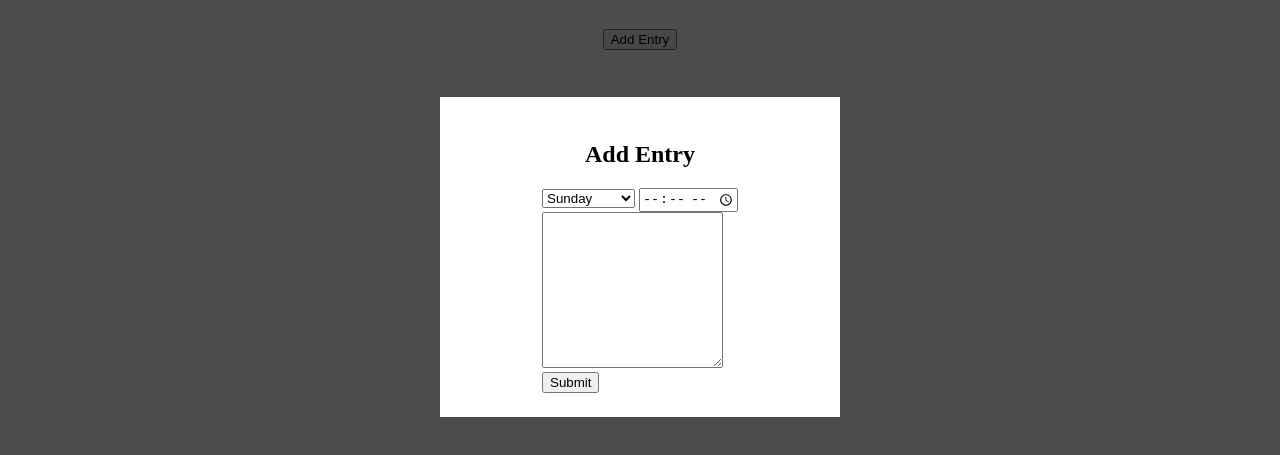
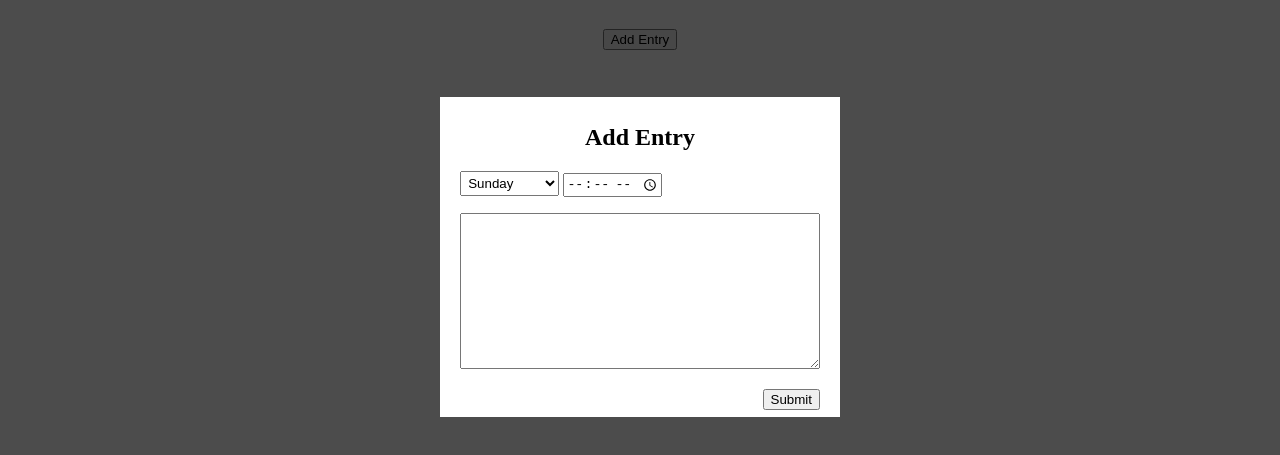
Before and after one commit to krog-kristian/week-planner, a website: page index.html in a window 1280 px wide. Shown: the part 143-598 px from the top of the page. Drawn offline with Linux system fonts and the light colour scheme.

Commit message:
anything

```diff
--- a/index.html
+++ b/index.html
@@ -28,7 +28,7 @@
             <input type="time" id="time" min="08:00" max="20:00">
           </div>
           <textarea name="description" id="description" rows="10"></textarea>
-          <div><button type="submit">Submit</button></div>
+          <div class="flex-end"><button type="submit">Submit</button></div>
         </form>
       </div>
     </div>
--- a/main.js
+++ b/main.js
@@ -0,0 +1,6 @@
+var data = {
+  nextEntryId: 1,
+  entries: [],
+  editing: null,
+  view: 'Monday'
+};
--- a/styles.css
+++ b/styles.css
@@ -1,3 +1,7 @@
+* {
+  box-sizing: border-box;
+}
+
 header {
   display: flex;
   justify-content: center;
@@ -50,3 +54,21 @@ section {
   align-items: center;
   justify-content: center;
 }
+
+.flex-end {
+  display: flex;
+  justify-content: flex-end;
+}
+
+#day-of-week {
+  padding: 0.2rem;
+}
+
+textarea {
+  width: 100%;
+  margin: 1rem 0;
+}
+
+form {
+  width: 90%;
+}
```
